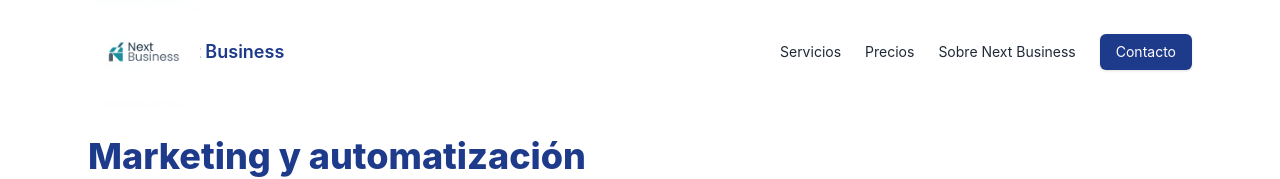
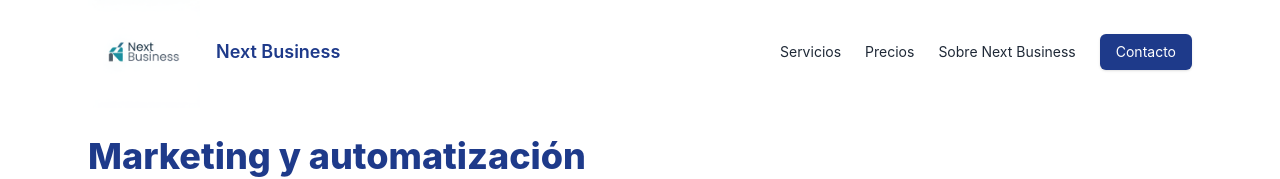
Before and after one commit to nextbusinesstest/next-business, a Next.js app: page / in a window 1280 px wide. Shown: the top 179 px of the page. Built offline with nearby package versions, Linux system fonts and the light colour scheme.

Commit message:
Update index.js

```diff
--- a/pages/index.js
+++ b/pages/index.js
@@ -60,7 +60,7 @@ export default function Home() {
               alt="Logo Next Business"
               className="w-14 h-14 object-contain scale-[2.0] origin-left"
             />
-            <div>
+            <div className="ml-14">
               <div className="text-lg font-semibold text-blue-900">
                 Next Business
               </div>
```
